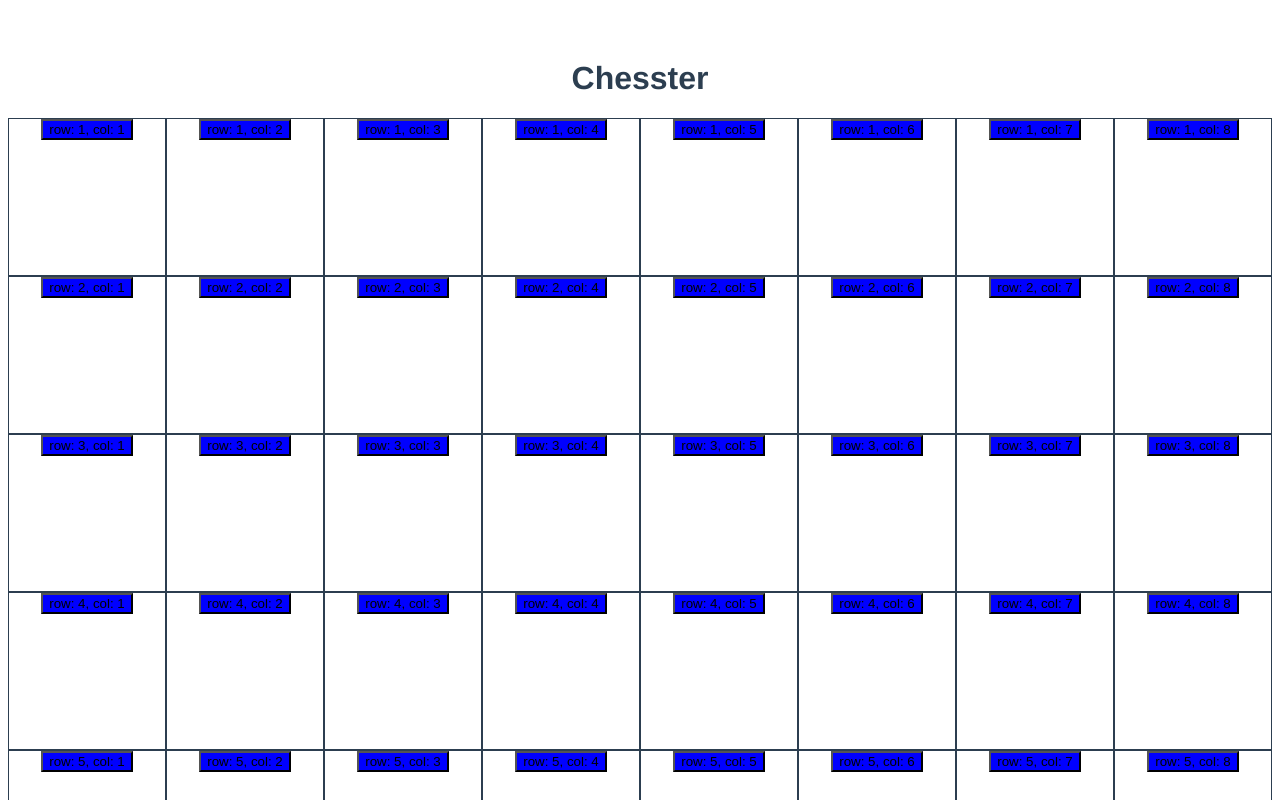
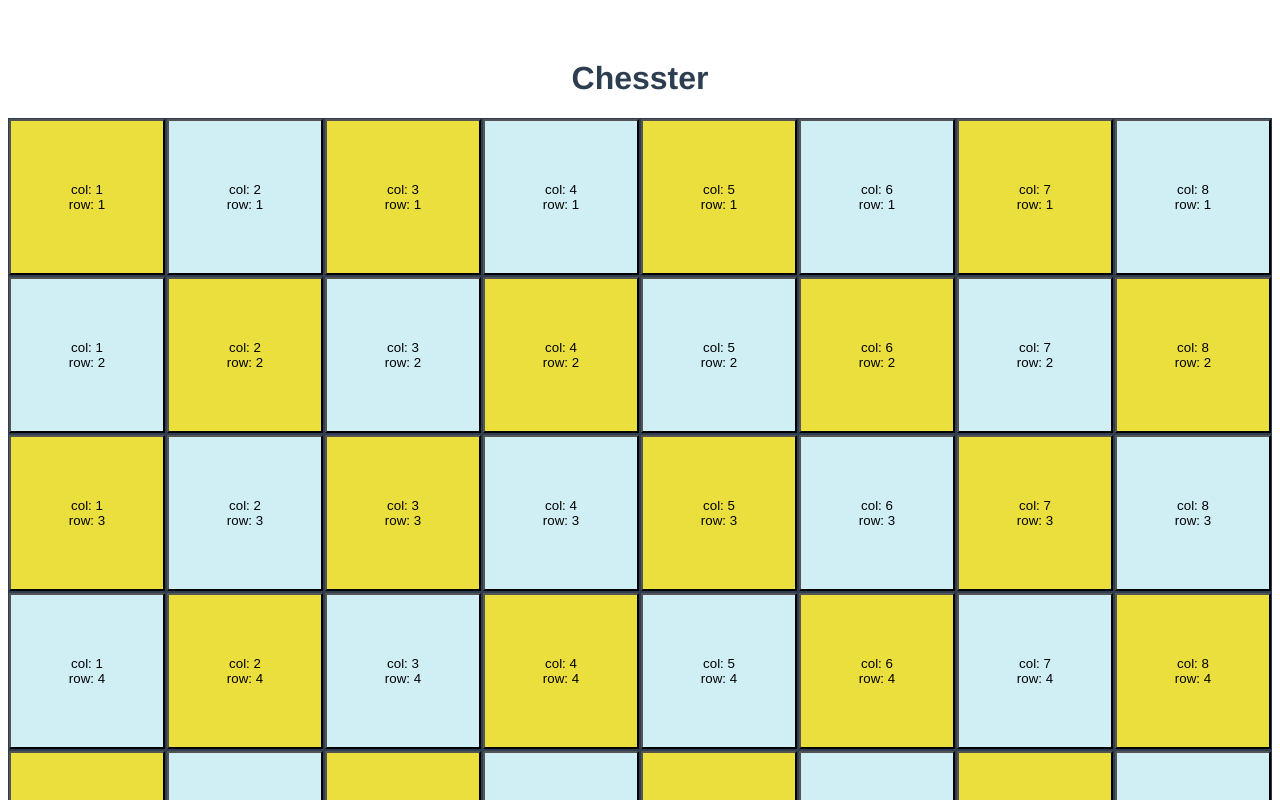
Before and after one commit to thing22-lamblet/webstuff.explore, a Vue app in the folder chesster/: page / in a window 1280 px wide. Shown: the top 800 px of the page. Built offline with nearby package versions, Linux system fonts and the light colour scheme.

Commit message:
Sync (auto)

```diff
--- a/chesster/src/App.vue
+++ b/chesster/src/App.vue
@@ -1,25 +1,28 @@
 <template>
   <!-- <Gameboard msg="Tile gameboard"></Gameboard> -->
-  <Gameboard id="app" :game_model='game_model' gameName="Chesster"></Gameboard>
+  <Gameboard id="app" :game_model="game_model" gameName="Chesster"></Gameboard>
 </template>
 
 <script>
-import Gameboard from './components/Gameboard.vue'
+import Gameboard from "./components/Gameboard.vue";
 
 export default {
-  name: 'App',
+  name: "App",
   components: {
     Gameboard
   },
   data() {
-      return  {
-          game_model: {
-            title: 'Chesster',
-            boardDimensions: { rows: 8, cols: 8 }
-            }
+    return {
+      game_model: {
+        title: "Chesster",
+        boardDimensions: { rows: 8, cols: 8 },
+        isOddSquare: function(row, col) {
+          return ((this.boardDimensions.cols + 1) * row + col) % 2;
+        }
       }
+    };
   }
-}
+};
 </script>
 
 <style>
--- a/chesster/src/components/Gameboard.vue
+++ b/chesster/src/components/Gameboard.vue
@@ -24,7 +24,6 @@ export default {
   },
   data() {
     return {
-        boardTileCount: { x:8, y:8 },
         foo: "Chess?"
     };
   }
--- a/chesster/src/components/GameboardCell.vue
+++ b/chesster/src/components/GameboardCell.vue
@@ -4,7 +4,8 @@
         type="button"
         v-on:click="select($event, row, col)"
     >
-        row: {{ row }}, col: {{ col }}
+        col: {{ col }}<br />
+        row: {{ row }}
     </button>
 </template>
 
@@ -29,8 +30,8 @@ export default {
     },
     computed: {
         bg_style() {
-
-            return "dark_square foo" ;
+            let is_odd=this.game_model.isOddSquare(this.row,this.col);
+            return "gameboard_button " + (is_odd ?  "dark_square": "light_square") ;
         }
     }
 };
@@ -43,9 +44,9 @@ export default {
     display: block;
 }
 .dark_square {
-    background-color: blue;
+    background-color: rgba(164, 224, 235, 0.513);
 }
 .light_square {
-    background-color: red;
+    background-color: rgb(235, 223, 62);
 }
 </style>
```
Also changed, not shown: 1 other file (tests, documents, lock files or other folders).
